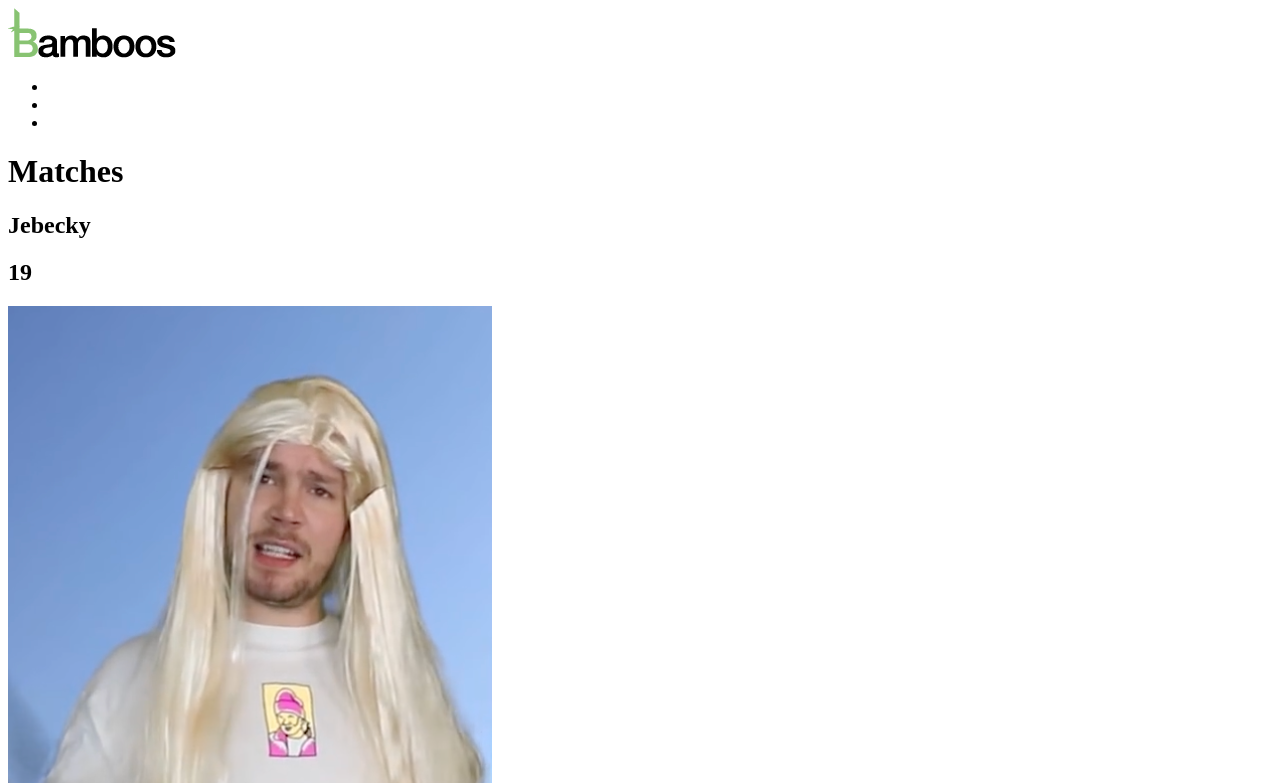
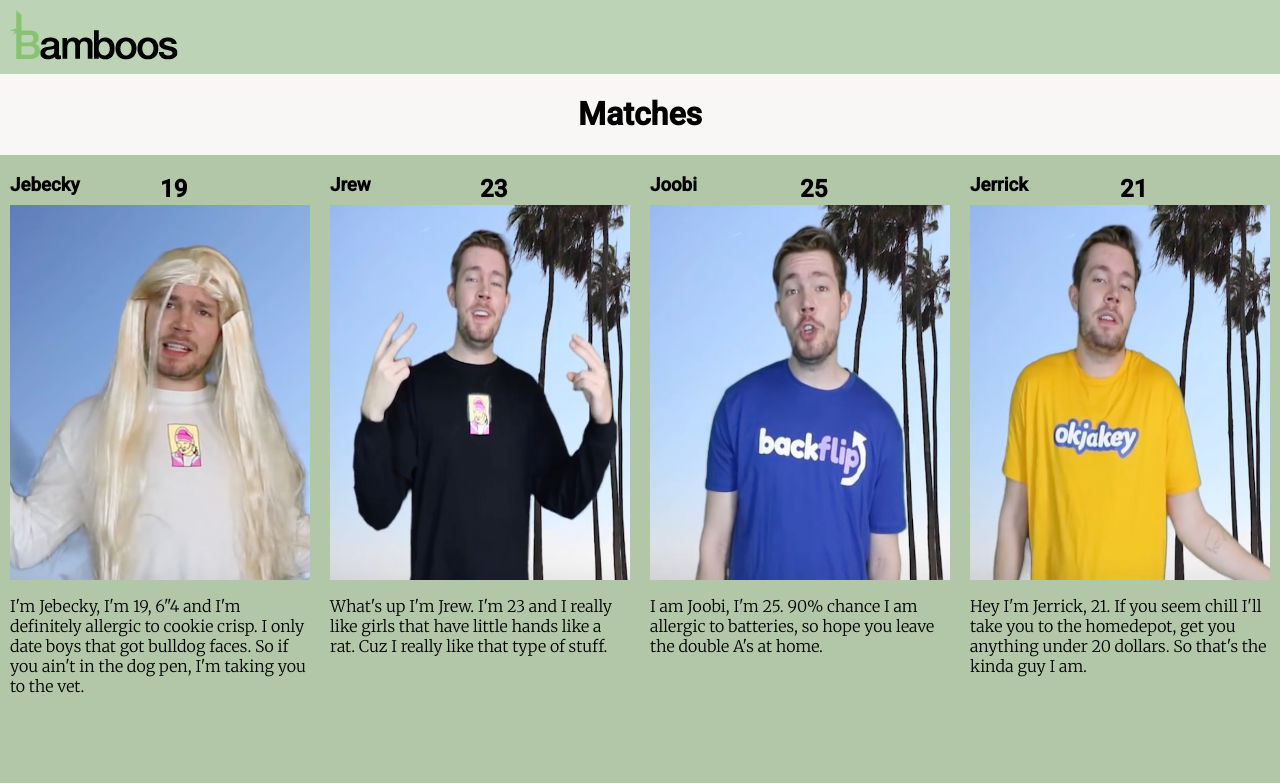
Before and after one commit to maxwieringa/frontend, a plain HTML site: page index.html in a window 1280 px wide. Shown: the top 783 px of the page. Drawn offline with Linux system fonts and the light colour scheme.

Commit message:
Css toegevoegd en aanpassingen html gedaan

```diff
--- a/index.html
+++ b/index.html
@@ -7,21 +7,19 @@
   <meta http-equiv="X-UA-Compatible" content="ie=edge">
   <title>Bamboos</title>
   <link rel="stylesheet" href="style.css">
+  <link href="https://fonts.googleapis.com/css2?family=Roboto:wght@500&display=swap" rel="stylesheet">
+  <link href="https://fonts.googleapis.com/css2?family=Merriweather:wght@300&display=swap" rel="stylesheet">
 </head>
 
 <body>
   <header>
     <nav>
       <img src="images/logo2.png" alt="Logo van Bamboos">
-      <ul>
-        <li><a href="#"></a></li>
-        <li><a href="#"></a></li>
-        <li><a href="#"></a></li>
-      </ul>
     </nav>
   </header>
   <main>
     <h1>Matches</h1>
+    <section>
       <article>
         <h1>Jebecky</h1>
         <h2>19</h2>
@@ -46,6 +44,7 @@
         <img src="images/jerrick.png" alt="Foto van Jerrick">
         <p>Hey I'm Jerrick, 21. If you seem chill I'll take you to the homedepot, get you anything under 20 dollars. So that's the kinda guy I am.</p>
       </article>
+    </section>
   </main>
 </body>
 
--- a/style.css
+++ b/style.css
@@ -0,0 +1,49 @@
+body {
+  font-family: 'Roboto', sans-serif;
+  background-color: #F8F7F5;
+  margin: 0;
+}
+
+header {
+  background-color: #BCD4B5;
+  padding: 10px;
+}
+
+section {
+  display: grid;
+  grid-template-columns: repeat(auto-fit, minmax(20em, 1fr));
+  grid-template-rows: 1fr 1fr 1fr 1fr;
+  background-color: #B2C6A8;
+}
+
+h1 {
+  text-align: center;
+}
+
+article {
+  margin: 0 auto;
+  display: grid;
+  grid-template-columns: 1fr 1fr;
+  grid-template-rows: 50px 1fr 150px;
+}
+
+article h1 {
+  text-align: left;
+}
+
+article img {
+  width: 300px;
+  height: 375px;
+  grid-column: 1/3;
+}
+
+article p {
+  grid-column: 1/3;
+  max-width: 300px;
+}
+
+p {
+  font-family: 'Merriweather', serif;
+}
+
+@media (min-width: 36em) {}
```
Lines whose indentation alone changed are shown as unchanged.
